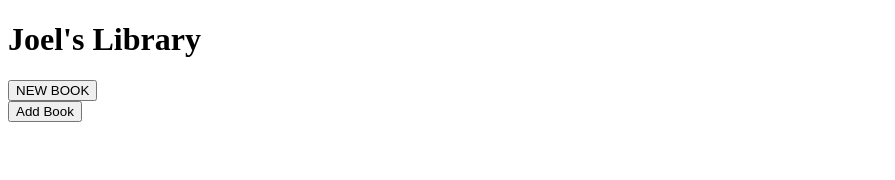
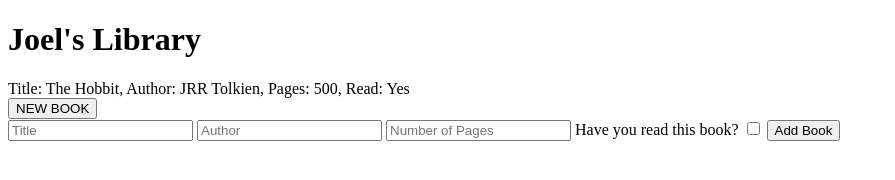
Before and after one commit to JoelDun/Library-Project, a plain HTML site: page Index.html in a window 1280 px wide. Shown: the whole page, without its empty margins (0-895 px from the left). Drawn offline with Linux system fonts and the light colour scheme.

```diff
--- a/Index.html
+++ b/Index.html
@@ -14,8 +14,12 @@
   </div>
 
   <button id="new-book-button">NEW BOOK</button>
-  <form id="new-book-form">
-    <!-- #Form fields go here -->
+  <form id="new-book-form" class ="hidden">
+    <input type="text" id="title" placeholder="Title" required>
+    <input type="text" id="author" placeholder="Author" required>
+    <input type="number" id="pages" placeholder="Number of Pages" required>
+    <label for="read">Have you read this book?</label>
+    <input type="checkbox" id="read">
     <button type="submit">Add Book</button>
   </form>
 <script src="script.js"></script>
--- a/script.js
+++ b/script.js
@@ -14,3 +14,19 @@
 const myLibrary = [];
 const book1 = new Book("The Hobbit", "JRR Tolkien", 500, true)
 myLibrary.push(book1)
+
+
+// Function to display books
+function displayBooks() {
+  const bookList  = document.getElementById('book-list');
+  bookList.innerHTML = ''; //Clear existing content
+
+  myLibrary.forEach((book, index) => {
+    const bookInfo = document.createElement('div');
+    bookInfo.textContent = `Title: ${book.title}, Author: ${book.author}, Pages: ${book.pages}, Read: ${book.read ? 'Yes' : 'No'}`;
+    bookList.appendChild(bookInfo);
+  })
+}
+
+//Call the displayBooks to initially show the books
+displayBooks()
```
